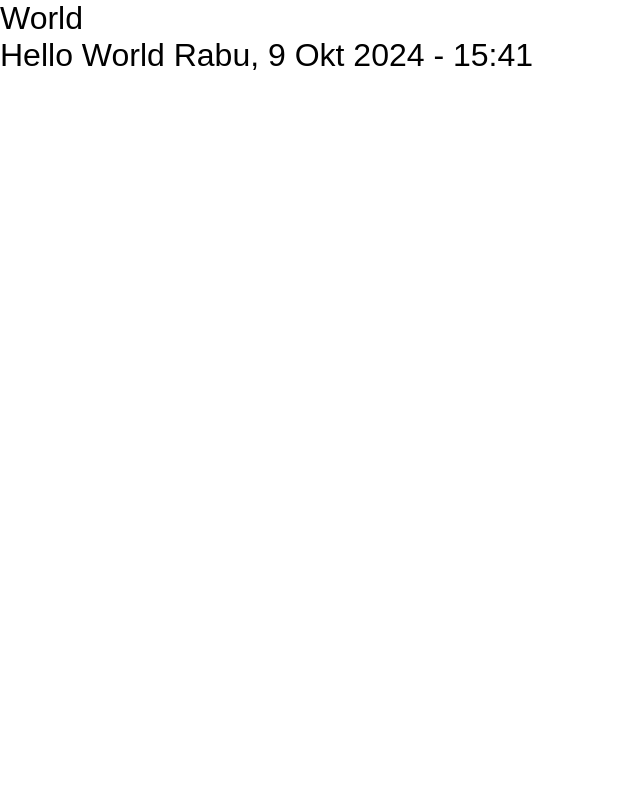
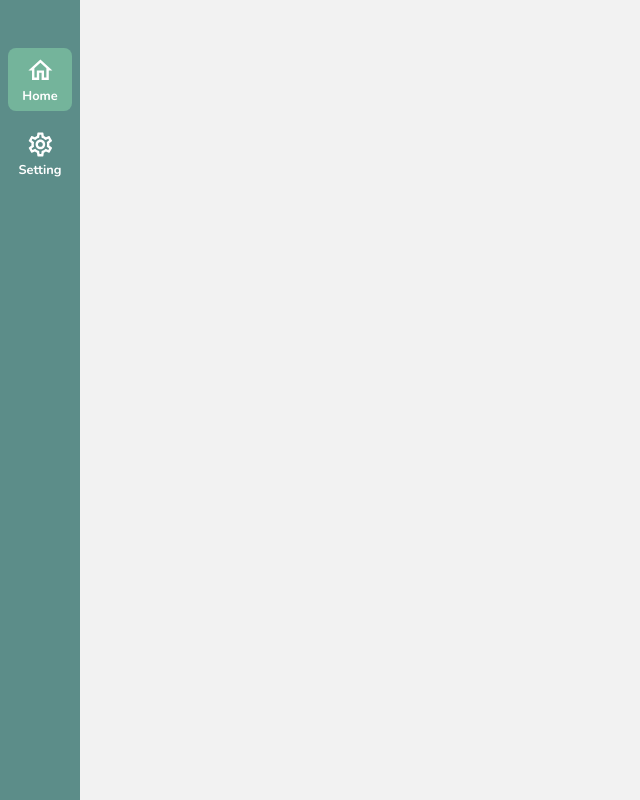
Before and after one commit to ferii007/poinket, a React (Create React App) app: page / in a window 1280 px wide. Shown: the whole page, without its empty margins (0-640 px from the left). Built offline with nearby package versions, Linux system fonts and the light colour scheme.

Commit message:
Add sidebar menu

```diff
--- a/package.json
+++ b/package.json
@@ -3,6 +3,10 @@
   "version": "0.1.0",
   "private": true,
   "dependencies": {
+    "@emotion/react": "^11.13.3",
+    "@emotion/styled": "^11.13.0",
+    "@mui/icons-material": "^6.1.3",
+    "@mui/material": "^6.1.3",
     "@testing-library/jest-dom": "^5.17.0",
     "@testing-library/react": "^13.4.0",
     "@testing-library/user-event": "^13.5.0",
--- a/src/app/Main.jsx
+++ b/src/app/Main.jsx
@@ -9,7 +9,7 @@ const Main = () => {
                     <SidebarMenu />
                 </div>
 
-                <ProductComponent />
+                {/* <ProductComponent /> */}
             </main>
         </>
     )
--- a/src/app/components/layout_components/SidebarMenu.jsx
+++ b/src/app/components/layout_components/SidebarMenu.jsx
@@ -1,7 +1,53 @@
+import {
+    SidebarMenuContainer,
+    SidebarMenuList
+} from "./../../styledComponents/SidebarMenuStyled";
+
+import HomeOutlinedIcon from '@mui/icons-material/HomeOutlined';
+import SettingsOutlinedIcon from '@mui/icons-material/SettingsOutlined';
+import { useState } from "react";
+
 const SidebarMenu = () => {
+    const [activeMenu, setActiveMenu] = useState('home');
+
+    const menu = [
+        {
+            icon: <HomeOutlinedIcon style={{ fontSize: '1.8rem' }} />,
+            name: 'Home',
+            active: 'home',
+        },
+        {
+            icon: <SettingsOutlinedIcon style={{ fontSize: '1.8rem' }} />,
+            name: 'Setting',
+            active: 'setting',
+        }
+    ];
+
+    const handleChangeActiveMenu = (currentActive) => {
+        if (activeMenu === currentActive) {
+            return;
+        }
+
+        setActiveMenu(currentActive);
+    }
+
     return(
         <>
-            <h1>World</h1>
+            <SidebarMenuContainer>
+                <SidebarMenuList>
+                    {menu.map((item, index) => (
+                        <li
+                            key={`menu-list-${index}`}
+                            className={`menu-list ${activeMenu === item.active ? 'menu-active' : ''}`}
+                            onClick={() => handleChangeActiveMenu(item.active)}
+                        >
+                            {item.icon}
+
+                            <span>{item.name}</span>
+                        </li>
+                    ))}
+                </SidebarMenuList>
+            </SidebarMenuContainer>
         </>
     )
 }
--- /dev/null
+++ b/src/app/styledComponents/SidebarMenuStyled.js
@@ -0,0 +1,46 @@
+import styled from 'styled-components';
+
+const SidebarMenuContainer = styled.div`
+    padding: 0;
+    background-color: var(--secondary-color);
+    position: fixed;
+    top: 0;
+    bottom: 0;
+    overflow: hidden;
+    width: 5rem;
+`;
+
+const SidebarMenuList = styled.ul`
+    display: flex;
+    flex-direction: column;
+    align-items: center;
+    margin-top: 3rem;
+    gap: 0.7rem;
+
+    .menu-list {
+        font-size: 0.8rem;
+        font-family: var(--font-nunito);
+        font-weight: 700;
+        color: #FFF;
+        width: 4rem;
+        padding: 0.5rem 0.2rem;
+        border-radius: 0.5rem;
+        cursor: pointer;
+        word-wrap: break-word;
+        text-align: center;
+        transition: background-color 0.2s ease;
+    }
+
+    .menu-list.menu-active {
+        background-color: var(--primary-color);
+    }
+
+    .menu-list:not(.menu-active):hover {
+        background-color: var(--primary-color);
+    }
+`
+
+export {
+    SidebarMenuContainer,
+    SidebarMenuList
+}
--- a/src/index.css
+++ b/src/index.css
@@ -1,8 +1,11 @@
 @import url('https://fonts.googleapis.com/css2?family=Nunito:ital,wght@0,200..1000;1,200..1000&display=swap');
 
 :root {
-  --primary-color: lightblue;
-  --font-nunito: Nunito, Arial, sans-serif;
+    --primary-color: #74B49B;
+    --secondary-color: #5C8D89;
+    --third-color: #F2F2F2;
+
+    --font-nunito: Nunito, Arial, sans-serif;
 }
 
 
@@ -27,6 +30,7 @@ body {
     height: 100%;
     text-rendering: optimizeSpeed; /* Improve rendering speed */
     font-family: Arial, sans-serif; /* Set a default font */
+    background-color: var(--third-color);
 }
 
 /* Headings */
```
Also changed, not shown: 1 other file (tests, documents, lock files or other folders).
